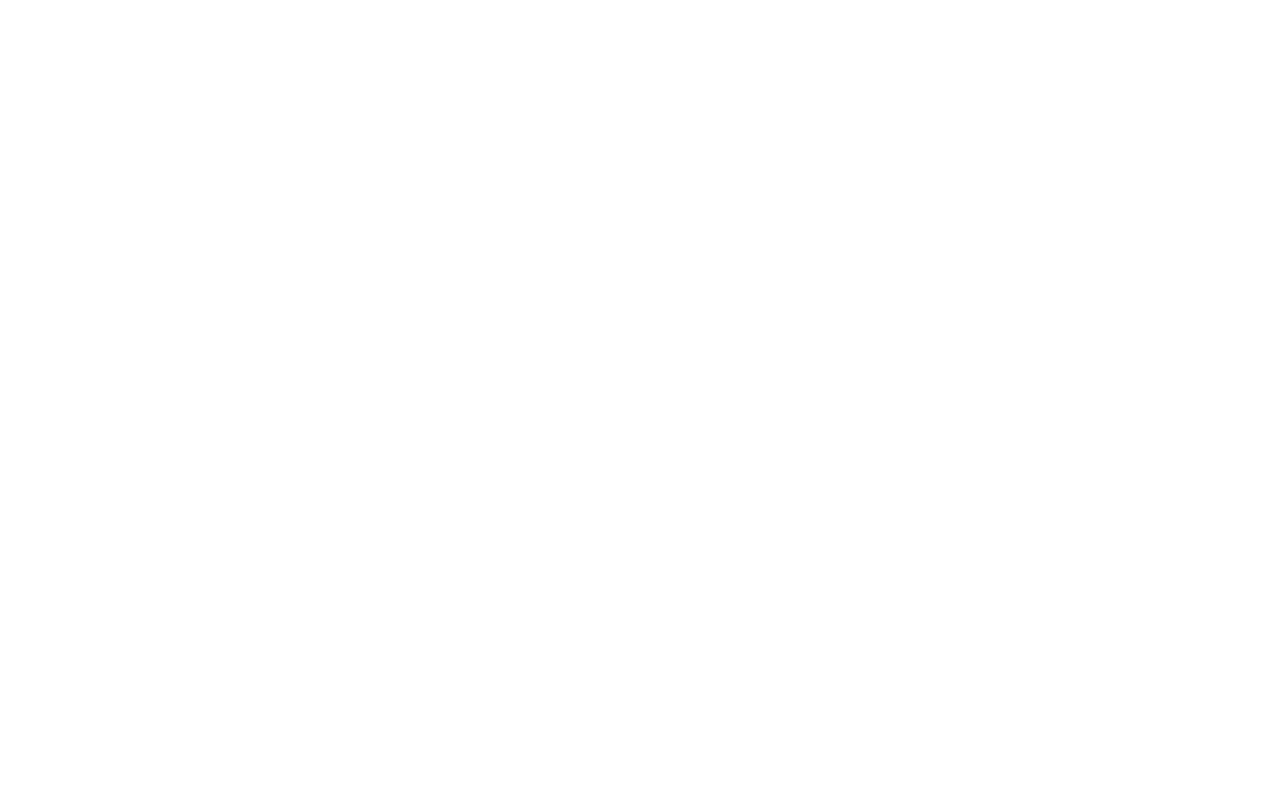
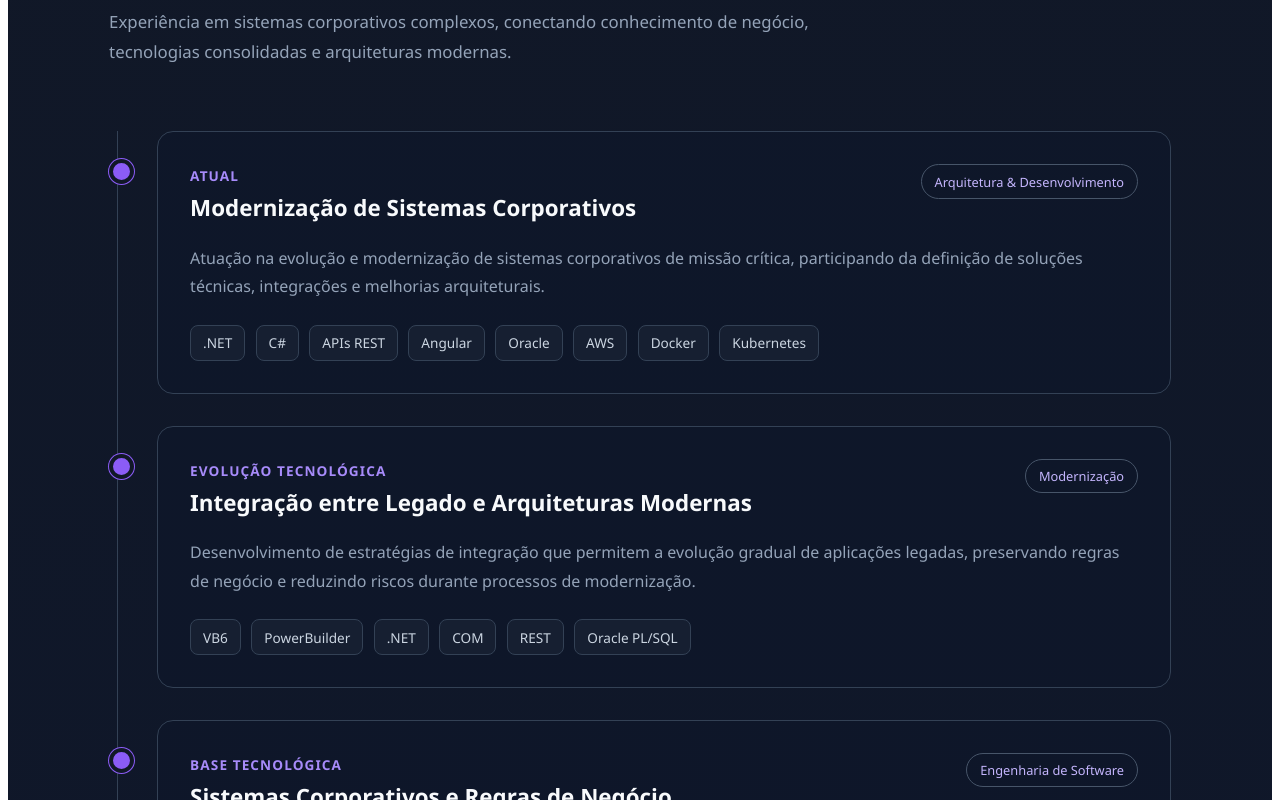
Before and after one commit to AdrianaBorges/adriana-borges-portfolio, an Angular app: page / in a window 1280 px wide. Shown: the part 2040-2840 px from the top of the page. Before the commit the page ends 1778 px from the top, so only its background shows below. Built offline with nearby package versions, Linux system fonts and the light colour scheme.

Commit message:
feat: adiciona timeline de experiencia profissional

```diff
--- a/src/app/app.html
+++ b/src/app/app.html
@@ -86,4 +86,111 @@
       </div>
     </div>
   </section>
+  <section id="experiencia" class="section experience">
+  <div class="section-header">
+    <span>Experiência</span>
+    <h2>Uma trajetória construída entre evolução e transformação</h2>
+
+    <p class="section-description">
+      Experiência em sistemas corporativos complexos, conectando conhecimento
+      de negócio, tecnologias consolidadas e arquiteturas modernas.
+    </p>
+  </div>
+
+  <div class="timeline">
+
+    <article class="timeline-item">
+      <div class="timeline-marker"></div>
+
+      <div class="timeline-content">
+        <div class="timeline-heading">
+          <div>
+            <span class="timeline-period">Atual</span>
+            <h3>Modernização de Sistemas Corporativos</h3>
+          </div>
+
+          <span class="timeline-type">Arquitetura & Desenvolvimento</span>
+        </div>
+
+        <p>
+          Atuação na evolução e modernização de sistemas corporativos de missão
+          crítica, participando da definição de soluções técnicas, integrações
+          e melhorias arquiteturais.
+        </p>
+
+        <div class="tech-list">
+          <span>.NET</span>
+          <span>C#</span>
+          <span>APIs REST</span>
+          <span>Angular</span>
+          <span>Oracle</span>
+          <span>AWS</span>
+          <span>Docker</span>
+          <span>Kubernetes</span>
+        </div>
+      </div>
+    </article>
+
+    <article class="timeline-item">
+      <div class="timeline-marker"></div>
+
+      <div class="timeline-content">
+        <div class="timeline-heading">
+          <div>
+            <span class="timeline-period">Evolução tecnológica</span>
+            <h3>Integração entre Legado e Arquiteturas Modernas</h3>
+          </div>
+
+          <span class="timeline-type">Modernização</span>
+        </div>
+
+        <p>
+          Desenvolvimento de estratégias de integração que permitem a evolução
+          gradual de aplicações legadas, preservando regras de negócio e
+          reduzindo riscos durante processos de modernização.
+        </p>
+
+        <div class="tech-list">
+          <span>VB6</span>
+          <span>PowerBuilder</span>
+          <span>.NET</span>
+          <span>COM</span>
+          <span>REST</span>
+          <span>Oracle PL/SQL</span>
+        </div>
+      </div>
+    </article>
+
+    <article class="timeline-item">
+      <div class="timeline-marker"></div>
+
+      <div class="timeline-content">
+        <div class="timeline-heading">
+          <div>
+            <span class="timeline-period">Base tecnológica</span>
+            <h3>Sistemas Corporativos e Regras de Negócio</h3>
+          </div>
+
+          <span class="timeline-type">Engenharia de Software</span>
+        </div>
+
+        <p>
+          Construção e sustentação de sistemas corporativos em diferentes
+          segmentos de negócio, consolidando experiência em análise,
+          desenvolvimento, bancos de dados e manutenção de aplicações críticas.
+        </p>
+
+        <div class="tech-list">
+          <span>PowerBuilder</span>
+          <span>VB6</span>
+          <span>Sybase</span>
+          <span>Oracle</span>
+          <span>SQL Server</span>
+          <span>Crystal Reports</span>
+        </div>
+      </div>
+    </article>
+
+  </div>
+</section>
 </main>
--- a/src/app/app.scss
+++ b/src/app/app.scss
@@ -240,6 +240,149 @@
 }
 
 /* =========================
+   EXPERIÊNCIA
+   ========================= */
+
+.experience {
+  background:
+    linear-gradient(
+      180deg,
+      #111827 0%,
+      #0f172a 100%
+    );
+}
+
+.section-description {
+  margin-top: 1rem;
+  max-width: 760px;
+  color: #94a3b8;
+  font-size: 1.05rem;
+  line-height: 1.8;
+}
+
+.timeline {
+  position: relative;
+  max-width: 1100px;
+  margin-top: 4rem;
+}
+
+.timeline::before {
+  content: "";
+  position: absolute;
+  top: 0;
+  bottom: 0;
+  left: 8px;
+  width: 1px;
+  background: #334155;
+}
+
+.timeline-item {
+  position: relative;
+  padding-left: 3rem;
+  margin-bottom: 2rem;
+}
+
+.timeline-marker {
+  position: absolute;
+  top: 1.75rem;
+  left: 0;
+
+  width: 17px;
+  height: 17px;
+
+  border: 4px solid #111827;
+  border-radius: 50%;
+
+  background: #8b5cf6;
+  box-shadow: 0 0 0 1px #8b5cf6;
+}
+
+.timeline-content {
+  padding: 2rem;
+
+  border: 1px solid #334155;
+  border-radius: 16px;
+
+  background: rgba(15, 23, 42, 0.72);
+
+  transition:
+    transform 0.2s ease,
+    border-color 0.2s ease;
+}
+
+.timeline-content:hover {
+  transform: translateY(-3px);
+  border-color: #6d28d9;
+}
+
+.timeline-heading {
+  display: flex;
+  align-items: flex-start;
+  justify-content: space-between;
+  gap: 2rem;
+
+  margin-bottom: 1.25rem;
+}
+
+.timeline-period {
+  display: inline-block;
+  margin-bottom: 0.5rem;
+
+  color: #a78bfa;
+  font-size: 0.85rem;
+  font-weight: 700;
+  text-transform: uppercase;
+  letter-spacing: 0.08em;
+}
+
+.timeline-heading h3 {
+  margin: 0;
+
+  color: #f8fafc;
+  font-size: 1.4rem;
+  line-height: 1.35;
+}
+
+.timeline-type {
+  padding: 0.45rem 0.8rem;
+
+  border: 1px solid #475569;
+  border-radius: 999px;
+
+  color: #c4b5fd;
+  font-size: 0.8rem;
+  white-space: nowrap;
+}
+
+.timeline-content p {
+  margin: 0;
+
+  color: #94a3b8;
+  font-size: 1rem;
+  line-height: 1.8;
+}
+
+.tech-list {
+  display: flex;
+  flex-wrap: wrap;
+  gap: 0.65rem;
+
+  margin-top: 1.5rem;
+}
+
+.tech-list span {
+  padding: 0.45rem 0.75rem;
+
+  border: 1px solid #334155;
+  border-radius: 8px;
+
+  background: rgba(30, 41, 59, 0.5);
+
+  color: #cbd5e1;
+  font-size: 0.85rem;
+}
+
+/* =========================
    RESPONSIVIDADE
    ========================= */
 
@@ -273,4 +416,26 @@
     grid-template-columns: 1fr;
     gap: 2rem;
   }
+
+  .timeline {
+  margin-top: 3rem;
 }
+
+.timeline-item {
+  padding-left: 2.25rem;
+}
+
+.timeline-content {
+  padding: 1.5rem;
+}
+
+.timeline-heading {
+  flex-direction: column;
+  gap: 0.75rem;
+}
+
+.timeline-type {
+  align-self: flex-start;
+}
+
+}
```
